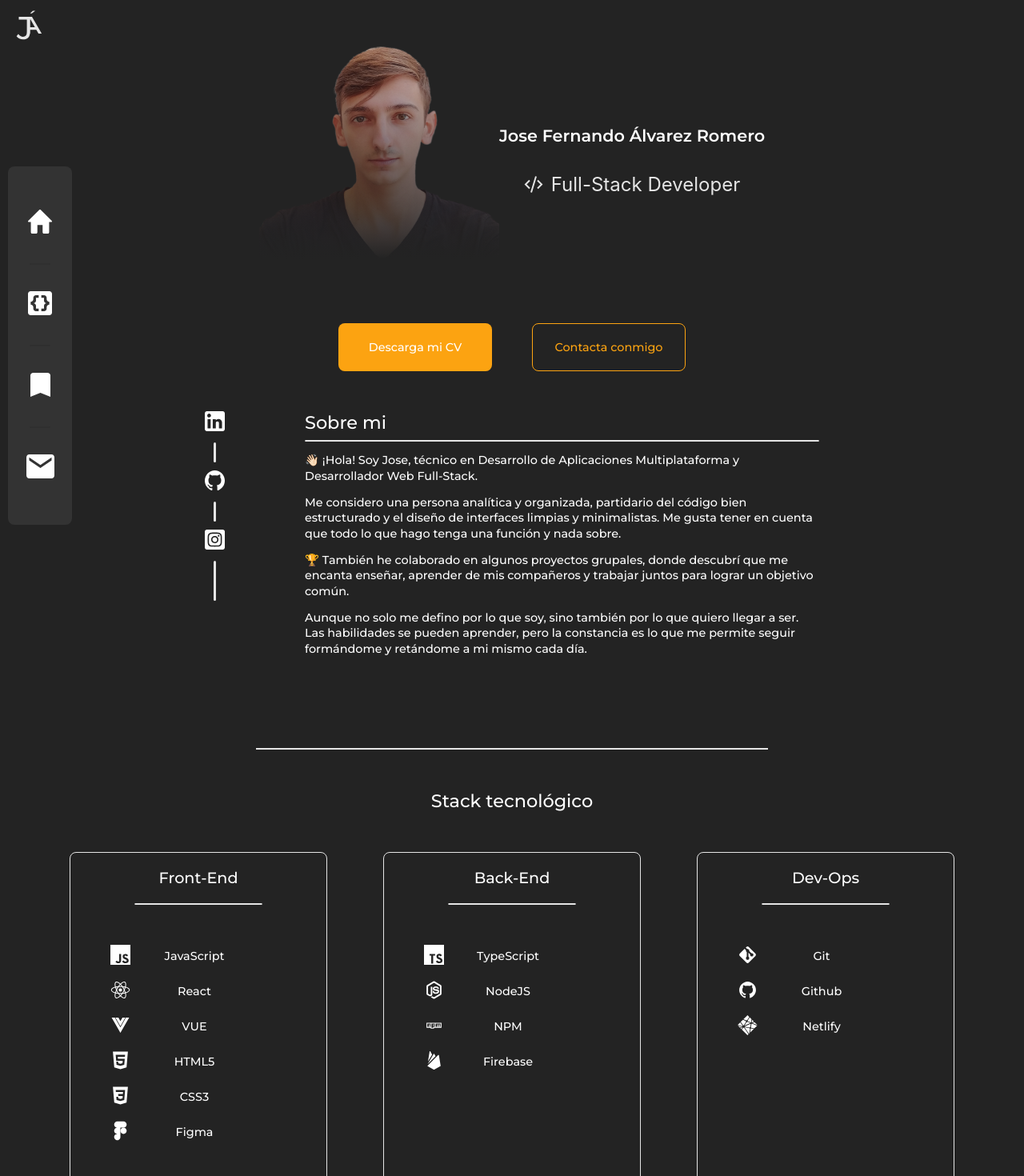
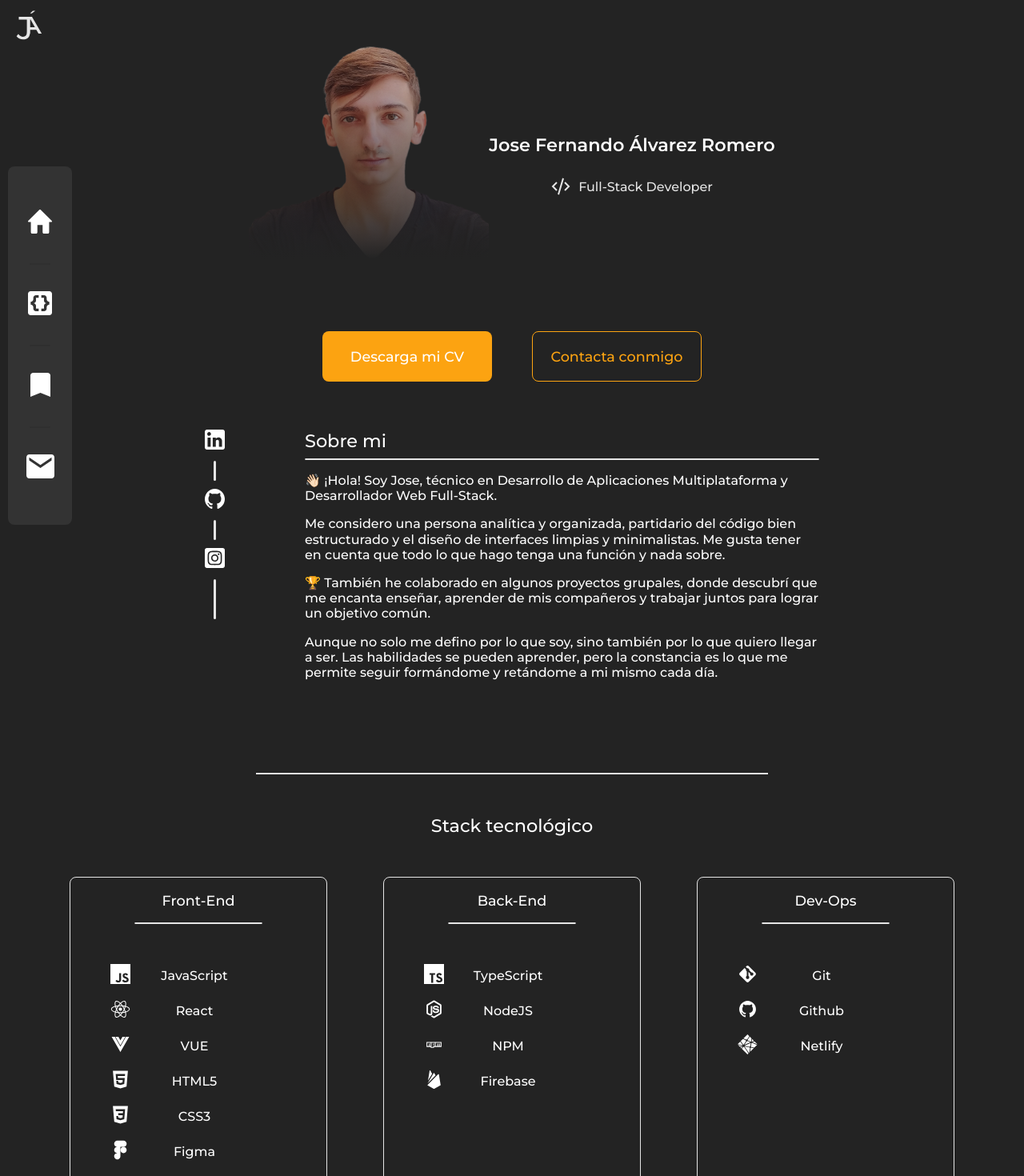
Before and after one commit to joseferalvarez/josefernandoalvarez, a React (Create React App) app: page / in a window 1280 px wide. Shown: the top 1470 px of the page at 80% size. Built offline with nearby package versions, Linux system fonts and the light colour scheme.

Commit message:
sizes updated

```diff
--- a/src/components/Blocks/ButtonLink.jsx
+++ b/src/components/Blocks/ButtonLink.jsx
@@ -2,11 +2,11 @@ import React, { useState } from 'react';
 import styled from 'styled-components';
 
 const LinkStyled = styled.a`
-    width: 150px;
+    width: 170px;
     padding: 20px;
     text-align: center;
     font-family: var(--montserrat);
-    font-size: 0.9rem;
+    font-size: var(--button-size);
     font-weight: 500;
     text-decoration: none;
     border: none;
--- a/src/components/Blocks/Title.jsx
+++ b/src/components/Blocks/Title.jsx
@@ -4,7 +4,7 @@ export const Title = styled.h2`
     ${(props) => {
         if (props.center) {
             return css`
-                font-size: 1.4rem;
+                font-size: var(--title-size);
                 font-weight: 500;
                 color: var(--color-white);
                 font-family: var(--montserrat);
@@ -13,7 +13,7 @@ export const Title = styled.h2`
             `;
         } else {
             return css`
-                font-size: 1.4rem;
+                font-size: var(--title-size);
                 font-weight: 500;
                 color: var(--color-white);
                 font-family: var(--montserrat);
--- a/src/components/Contact/ContactStyled.jsx
+++ b/src/components/Contact/ContactStyled.jsx
@@ -126,8 +126,8 @@ const SendButton = styled.input`
     transition: all 0.25s;
     width: 200px;
     padding: 25px;
-    font-family: --montserrat;
-    font-size: 1rem;
+    font-family: var(--montserrat);
+    font-size: var(--button-size);
     font-weight: 500;
     border: none;
     border-radius: 8px;
--- a/src/components/Habilities/StackCardStyled.jsx
+++ b/src/components/Habilities/StackCardStyled.jsx
@@ -15,7 +15,7 @@ const Card = styled.div`
         font-family: var(--montserrat);
         color: var(--color-white);
         font-weight: 500;
-        font-size: 1.2rem;
+        font-size: var(--button-size);
         text-align: center;
     }
 
@@ -27,13 +27,9 @@ const Card = styled.div`
 
     @media only screen and (min-width: 1000px) {
         width: 25%;
-<<<<<<< HEAD
-        min-width: 350px;
-=======
->>>>>>> develop
-        margin: 0;
     }
 `;
+
 const List = styled.div`
     margin: 50px 0;
     display: grid;
@@ -59,7 +55,7 @@ const Tech = styled.div`
     p{
         color: var(--color-white);
         font-family: var(--roboto);
-        font-size: 0.9rem;
+        font-size: var(--text-size);
         display: block;
         margin: auto;
     }
--- a/src/components/Header/AboutMeStyled.jsx
+++ b/src/components/Header/AboutMeStyled.jsx
@@ -29,7 +29,7 @@ const VerticalLine = styled.div`
 
 const Description = styled.div`
     p{
-        font-size: 0.9rem;
+        font-size: var(--text-size);
         font-family: var(--montserrat);
         color: var(--color-white);
         line-height: 1.2rem;
--- a/src/components/Header/HeaderStyled.jsx
+++ b/src/components/Header/HeaderStyled.jsx
@@ -11,7 +11,7 @@ const ButtonContainer = styled.div`
     flex-direction: column;
     gap: 20px;
     align-items: center;
-    margin: 50px 0;
+    margin: 60px 0;
 
     a{
         text-decoration: none;
--- a/src/components/Header/ProfileStyled.jsx
+++ b/src/components/Header/ProfileStyled.jsx
@@ -6,17 +6,13 @@ const ProfileContainer = styled.div`
     h1{
         color: white;
         font-family: var(--montserrat);
-        font-size: 1.3rem;
+        font-size: var(--title-size);
         text-align: center;
     }
 
     h2{
         color: var(--color-grey);
-<<<<<<< HEAD
-        font-size: 1.25rem;
-=======
-        font-size: 1rem;
->>>>>>> develop
+        font-size: var(--text-size);
         font-family: var(--montserrat);
         font-weight: 400;
     }
--- a/src/index.css
+++ b/src/index.css
@@ -8,6 +8,10 @@
   --color-orange: #FCA311;
   --color-dark: #232323;
   --color-dark-secondary: #333333;
+
+  --text-size: 1rem;
+  --title-size: 1.4rem;
+  --button-size: 1.1rem;
 }
 
 html{
```
